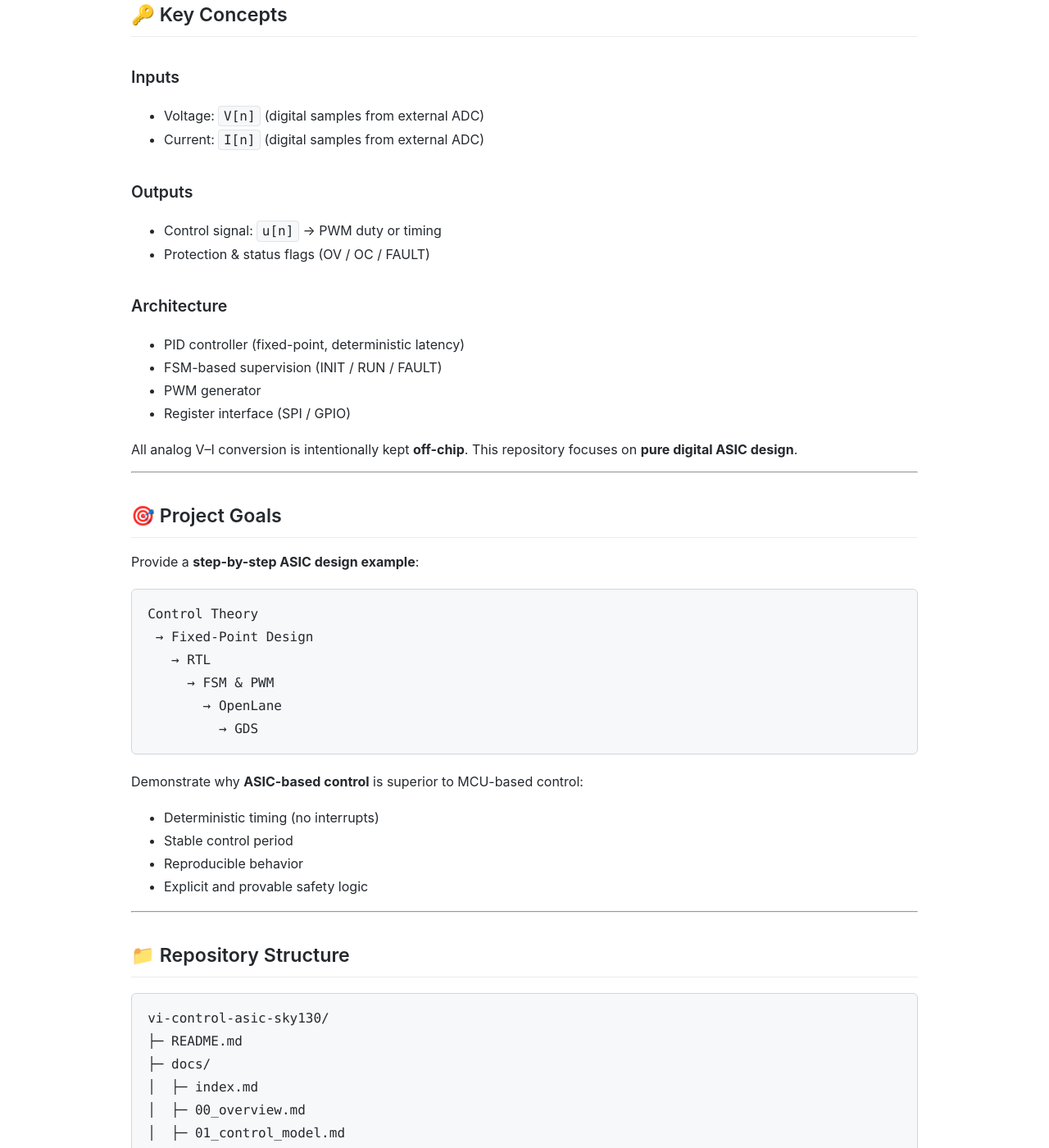
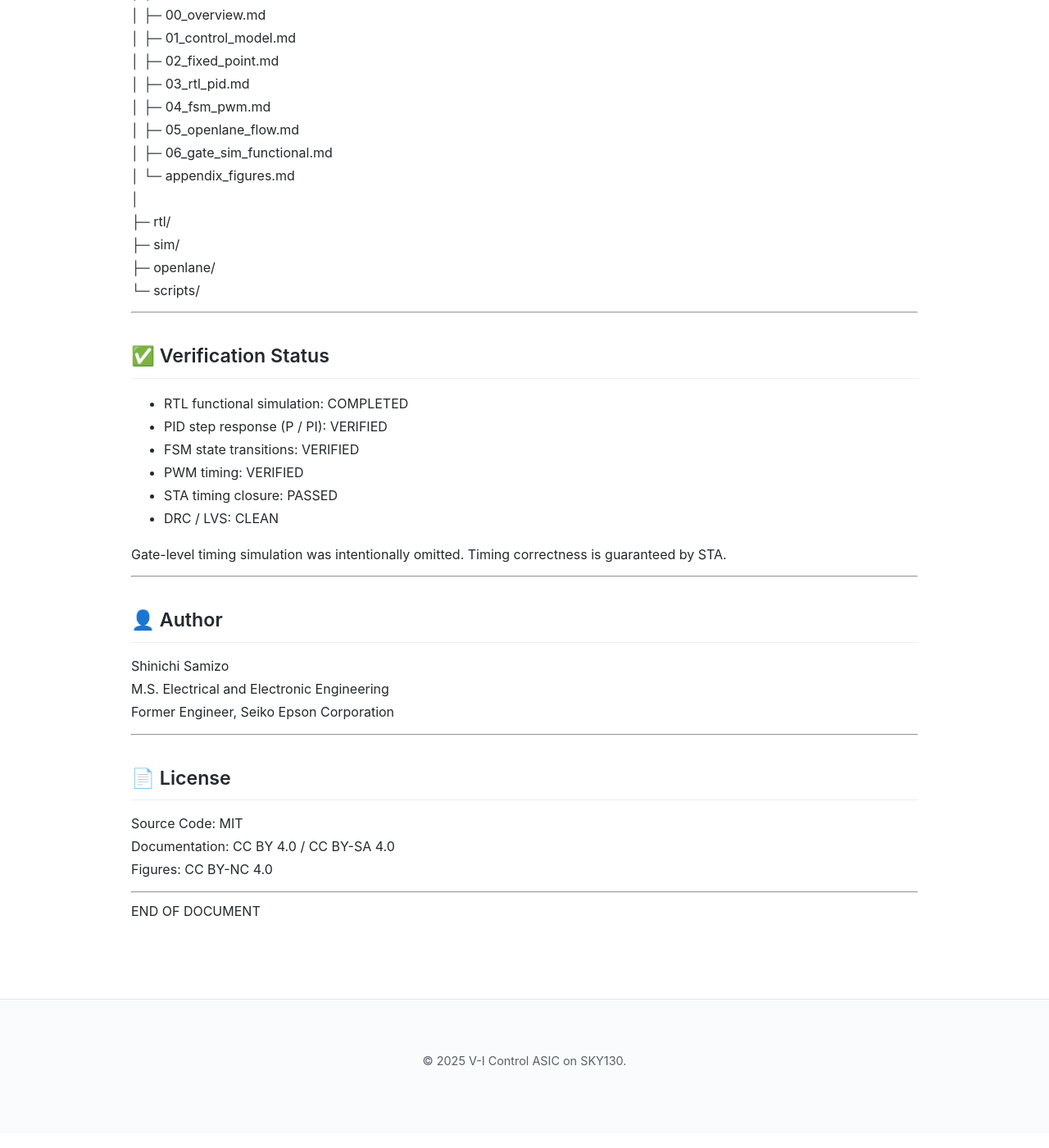
Before and after one commit to Samizo-AITL/vi-control-asic-sky130, a Jekyll site: the page built from index.md, in a window 1280 px wide and 1400 px high, scrolled down 1870 px. Shown: the whole window at 82% size. Built offline with Jekyll 4.4.1, drawn with Linux system fonts in a browser that asks for light colours; some of the changed text lies outside the part shown.

Commit message:
Update index.md

````diff
--- a/index.md
+++ b/index.md
@@ -13,112 +13,63 @@
 
 | Language | GitHub Pages 🌐 | GitHub 💻 |
 |----------|----------------|-----------|
-| 🇺🇸 English | [![GitHub Pages EN](https://img.shields.io/badge/GitHub%20Pages-English-brightgreen?logo=github)](https://samizo-aitl.github.io/vi-control-asic-sky130/) | [![GitHub Repo EN](https://img.shields.io/badge/GitHub-English-blue?logo=github)](https://github.com/Samizo-AITL/vi-control-asic-sky130/tree/main) |
+| 🇺🇸 English | https://samizo-aitl.github.io/vi-control-asic-sky130/docs/ | https://github.com/Samizo-AITL/vi-control-asic-sky130/tree/main |
 
 ---
 
-This repository provides a **clear, minimal, and tapeout-ready example**
+This repository provides a **complete, reproducible, and tapeout-ready example**
 of a **digital control ASIC** based on **Voltage–Current (V–I) feedback**,
 implemented with **PID control, FSM supervision, and PWM generation**
 using **OpenLane** and **SkyWater SKY130**.
 
-The project is designed as both:
-
-- 📘 **Educational material** (control theory → RTL → GDS)
-- 🧩 **Practical ASIC prototype** (MCU offloading / deterministic control)
-
-This repository documents a **completed and verified ASIC design**,
-not a partial experiment or tool demonstration.
+This is **not a partial experiment** or a tool demonstration.
+It documents a **finished and verified RTL-to-GDS ASIC design**.
 
 ---
 
 ## 📚 Documentation Roadmap
 
-Read the documents in the following order:
+1. Overview
+   - docs/00_overview.md
 
-1. **Documentation Home (docs/README / index)**
-   👉 [Documentation Index](docs/index.md)
+2. Control Model
+   - docs/01_control_model.md
 
-2. **Overview**
-   👉 [Overview](docs/00_overview.md)
-   System concept, motivation, and design philosophy.
+3. Fixed-Point Design
+   - docs/02_fixed_point.md
 
-3. **Control Model**
-   👉 [Control Model](docs/01_control_model.md)
-   Discrete-time PID control using V–I feedback.
+4. RTL: PID Core
+   - docs/03_rtl_pid.md
 
-4. **Fixed-Point Design**
-   👉 [Fixed-Point Design](docs/02_fixed_point.md)
-   Signal normalization, Q-format selection, saturation.
+5. RTL: FSM & PWM
+   - docs/04_fsm_pwm.md
 
-5. **RTL PID Core**
-   👉 [RTL PID Core](docs/03_rtl_pid.md)
-   Mapping equations directly into Verilog RTL.
+6. OpenLane Flow
+   - docs/05_openlane_flow.md
 
-6. **FSM Supervisor & PWM Generator**
-   👉 [FSM Supervisor & PWM Generator](docs/04_fsm_pwm.md)
-   Safety supervision and pulse generation.
+7. Gate-level Simulation (Functional)
+   - docs/06_gate_sim_functional.md
 
-7. **OpenLane Flow**
-   👉 [OpenLane Flow](docs/05_openlane_flow.md)
-   RTL → GDS implementation using OpenLane.
-
-8. **Gate-level Simulation (Functional)**
-   👉 [Gate-level Simulation](docs/06_gate_sim_functional.md)
-   Post-layout functional verification
-   (logical equivalence, no timing).
-
-9. **Appendix A: Figure List**
-   👉 [Appendix A – Figure List](docs/appendix_figures.md)
+8. Appendix A: Figure List
+   - docs/appendix_figures.md
 
 ---
 
-## 🔑 Key Concepts
+## 🎯 Project Goal
 
-### Inputs
-- Voltage: `V[n]` (digital samples from external ADC)
-- Current: `I[n]` (digital samples from external ADC)
+Provide a full ASIC design reference:
 
-### Outputs
-- Control signal: `u[n]` → PWM duty or timing
-- Protection & status flags (OV / OC / FAULT)
-
-### Architecture
-- PID controller (fixed-point, deterministic latency)
-- FSM-based supervision (INIT / RUN / FAULT)
-- PWM generator
-- Register interface (SPI / GPIO)
-
-All analog V–I conversion is intentionally kept **off-chip**.
-This repository focuses on **pure digital ASIC design**.
-
----
-
-## 🎯 Project Goals
-
-Provide a **step-by-step ASIC design example**:
-
-```
 Control Theory
- → Fixed-Point Design
-   → RTL
-     → FSM & PWM
-       → OpenLane
-         → GDS
-```
-
-Demonstrate why **ASIC-based control** is superior to MCU-based control:
-
-- Deterministic timing (no interrupts)
-- Stable control period
-- Reproducible behavior
-- Explicit and provable safety logic
+→ Fixed-Point Design
+→ RTL
+→ FSM & PWM
+→ OpenLane
+→ GDS
 
 ---
 
 ## 📁 Repository Structure
 
-```text
 vi-control-asic-sky130/
 ├─ README.md
 ├─ docs/
@@ -129,95 +80,44 @@
 │  ├─ 03_rtl_pid.md
 │  ├─ 04_fsm_pwm.md
 │  ├─ 05_openlane_flow.md
-|  ├─ 06_gate_sim_functional.md
-|  ├─ appendix_figures.md
+│  ├─ 06_gate_sim_functional.md
+│  └─ appendix_figures.md
 │
 ├─ rtl/
 ├─ sim/
 ├─ openlane/
 └─ scripts/
-```
 
 ---
 
 ## ✅ Verification Status
 
-The verification phase of this project is **complete**.
+- RTL functional simulation: COMPLETED
+- PID step response (P / PI): VERIFIED
+- FSM state transitions: VERIFIED
+- PWM timing: VERIFIED
+- STA timing closure: PASSED
+- DRC / LVS: CLEAN
 
-### Completed Checks
-
-- ✅ RTL functional simulation
-- ✅ PID step-response verification (P / PI)
-- ✅ FSM state transition verification
-- ✅ PWM duty and timing verification
-- ✅ Gate-level **functional** simulation (post-layout)
-- ✅ Static Timing Analysis (STA) closure
-- ✅ DRC / LVS clean (OpenLane)
-
-### Not Performed
-
-- ⏭ Gate-level **timing-aware** simulation
-  (intentionally omitted; STA used instead)
-
-> This verification strategy reflects **realistic industry practice**
-> for digital control ASICs using standard-cell flows.
-
----
-
-## 🖼 GDS Layout (OpenLane + SKY130)
-
-<img
-  src="https://samizo-aitl.github.io/vi-control-asic-sky130/docs/layout/vi_control_top_gds_overview.png"
-  alt="GDS layout overview"
-  style="width:80%;"
-/>
-
-- Tool: OpenLane
-- PDK: SKY130A
-- Status: DRC / LVS clean, GDS generated
-
----
-
-## 🚀 Intended Audience
-
-This project is suitable for:
-
-- Students learning digital control and VLSI
-- Engineers migrating from MCU-based control to ASICs
-- Educators building semiconductor teaching materials
-- Developers evaluating OpenLane + SKY130 workflows
+Gate-level timing simulation was intentionally omitted.
+Timing correctness is guaranteed by STA.
 
 ---
 
 ## 👤 Author
 
-| 📌 Item | Details |
-|--------|---------|
-| **Name** | Shinichi Samizo |
-| **Education** | M.S. in Electrical and Electronic Engineering, Shinshu University |
-| **Career** | Former Engineer at Seiko Epson Corporation (since 1997) |
-| **Expertise** | Semiconductor devices (logic, memory, high-voltage mixed-signal)<br>Thin-film piezo actuators for inkjet systems<br>PrecisionCore printhead productization, BOM management, ISO training |
-| **Email** | [![Email](https://img.shields.io/badge/Email-shin3t72%40gmail.com-red?style=for-the-badge&logo=gmail)](mailto:shin3t72@gmail.com) |
-| **X (Twitter)** | [![X](https://img.shields.io/badge/X-@shin3t72-black?style=for-the-badge&logo=x)](https://x.com/shin3t72) |
-| **GitHub** | [![GitHub](https://img.shields.io/badge/GitHub-Samizo--AITL-blue?style=for-the-badge&logo=github)](https://github.com/Samizo-AITL) |
+Shinichi Samizo
+M.S. Electrical and Electronic Engineering
+Former Engineer, Seiko Epson Corporation
 
 ---
 
-# 📄 License
+## 📄 License
 
-[![Hybrid License](https://img.shields.io/badge/license-Hybrid-blueviolet)](https://samizo-aitl.github.io/vi-control-asic-sky130//#-license)
-
-| Item | License | Description |
-|------|---------|-------------|
-| **Source Code** | MIT | Free to use, modify, redistribute |
-| **Text Materials** | CC BY 4.0 / CC BY-SA 4.0 | Attribution & share-alike rules |
-| **Figures & Diagrams** | CC BY-NC 4.0 | Non-commercial use |
-| **External References** | Original license applies | Cite properly |
+Source Code: MIT
+Documentation: CC BY 4.0 / CC BY-SA 4.0
+Figures: CC BY-NC 4.0
 
 ---
 
-# 💬 Feedback
-
-> Feedback, ideas, and discussions are welcome.
-
-[![💬 GitHub Discussions](https://img.shields.io/badge/💬%20GitHub-Discussions-brightgreen?logo=github)](https://github.com/Samizo-AITL/vi-control-asic-sky130//discussions)
+END OF DOCUMENT
````
